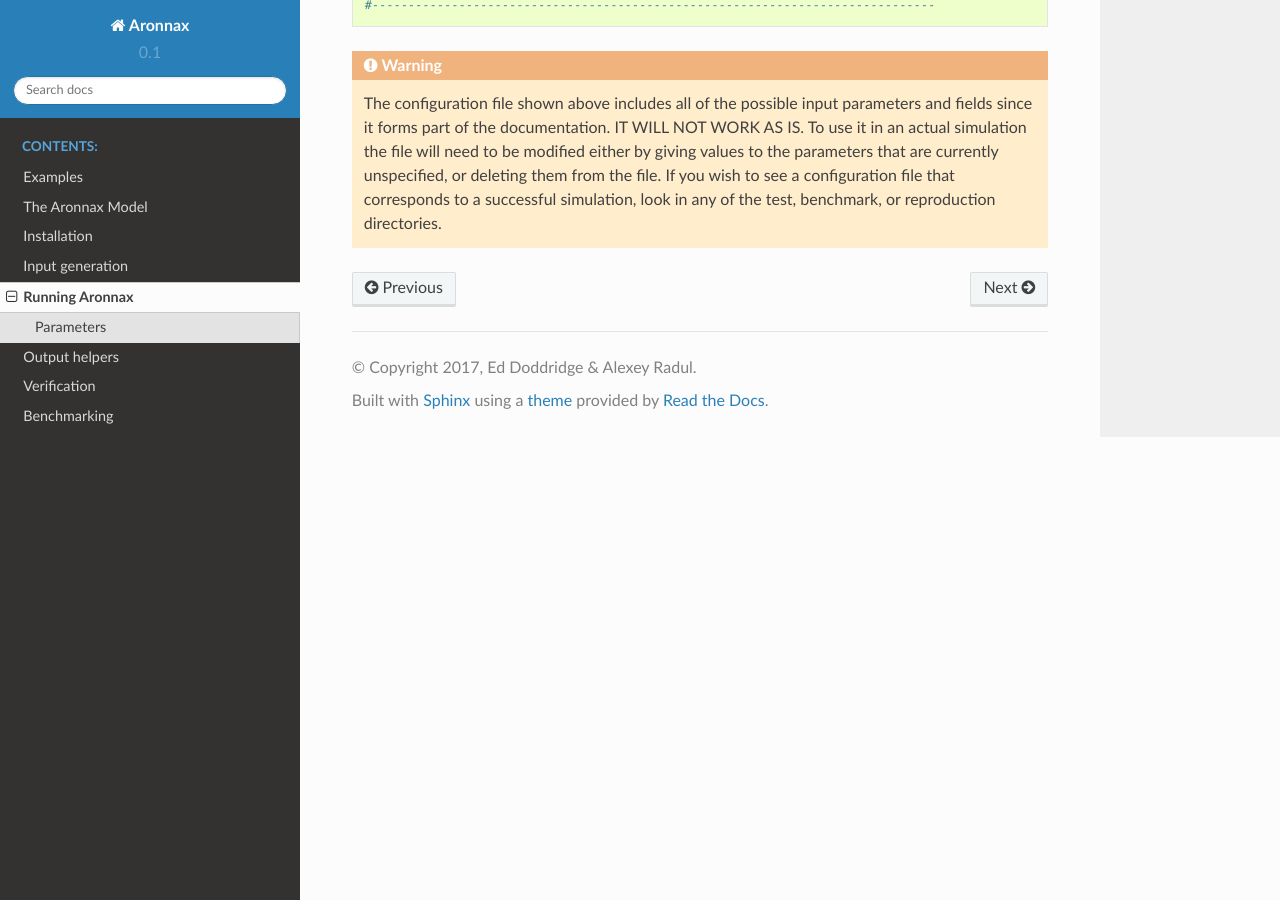
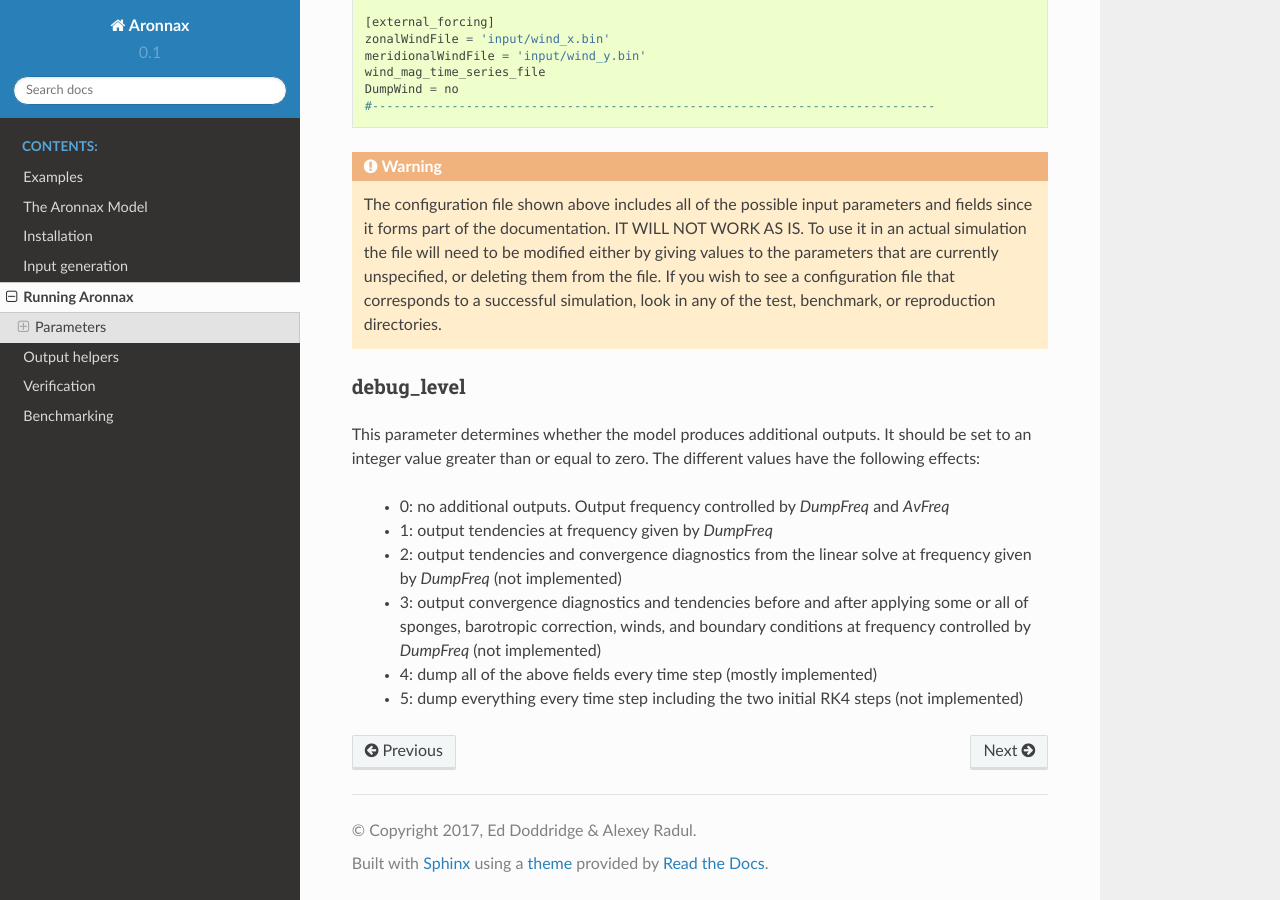
Before and after one commit to edoddridge/aronnax, a Sphinx documentation site: the page built from docs/running_aronnax.rst, in a window 1280 px wide and 900 px high, scrolled down 3577 px. Built offline with Sphinx 7.4.7 and the Read the Docs theme 2.0.0, drawn with Linux system fonts in a browser that asks for light colours; some of the changed text lies outside the part shown.

Commit message:
describe debug_level impacts in more detail
Adds a description of what happens when debug_level is set to any integer between 0 and 5 inclusive, as discussed in #109. This information is included in the example config file and in more depth in the documentation.

```diff
--- a/aronnax.conf
+++ b/aronnax.conf
@@ -18,6 +18,11 @@
 # botDrag is the linear bottom friction in 1/s
 # thickness_error is the  discrepancy between the summed layer thicknesses and
 #   the depth above which the model emits a warning. 1e-2 is a 1% discrepancy.
+# debug_level controls the level of output produced by the model. When set to
+#   zero, or not specified (it defaults to zero), the model outputs h, u, and v
+#   at the frequency controlled by dumpFreq and avFreq. Specifying larger
+#   integer values results in progressively more output more frequently. See
+#   the documentation for details.
 
 [numerics]
 au = 500.
@@ -34,6 +39,7 @@
 freesurfFac = 0.
 botDrag = 1e-6
 thickness_error = 1e-2
+debug_level = 0
 #------------------------------------------------------------------------------
 
 # RedGrav selects whether to use n+1/2 layer physics (RedGrav=yes), or n-layer
--- a/docs/running_aronnax.rst
+++ b/docs/running_aronnax.rst
@@ -37,3 +37,14 @@
 
 .. warning::
     The configuration file shown above includes all of the possible input parameters and fields since it forms part of the documentation. IT WILL NOT WORK AS IS. To use it in an actual simulation the file will need to be modified either by giving values to the parameters that are currently unspecified, or deleting them from the file. If you wish to see a configuration file that corresponds to a successful simulation, look in any of the test, benchmark, or reproduction directories.
+
+debug_level
+-----------
+This parameter determines whether the model produces additional outputs. It should be set to an integer value greater than or equal to zero. The different values have the following effects:
+
+ - 0: no additional outputs. Output frequency controlled by `DumpFreq` and `AvFreq`
+ - 1: output tendencies at frequency given by `DumpFreq`
+ - 2: output tendencies and convergence diagnostics from the linear solve at frequency given by `DumpFreq` (not implemented)
+ - 3: output convergence diagnostics and tendencies before and after applying some or all of sponges, barotropic correction, winds, and boundary conditions at frequency controlled by `DumpFreq` (not implemented)
+ - 4: dump all of the above fields every time step (mostly implemented)
+ - 5: dump everything every time step including the two initial RK4 steps (not implemented)
```
